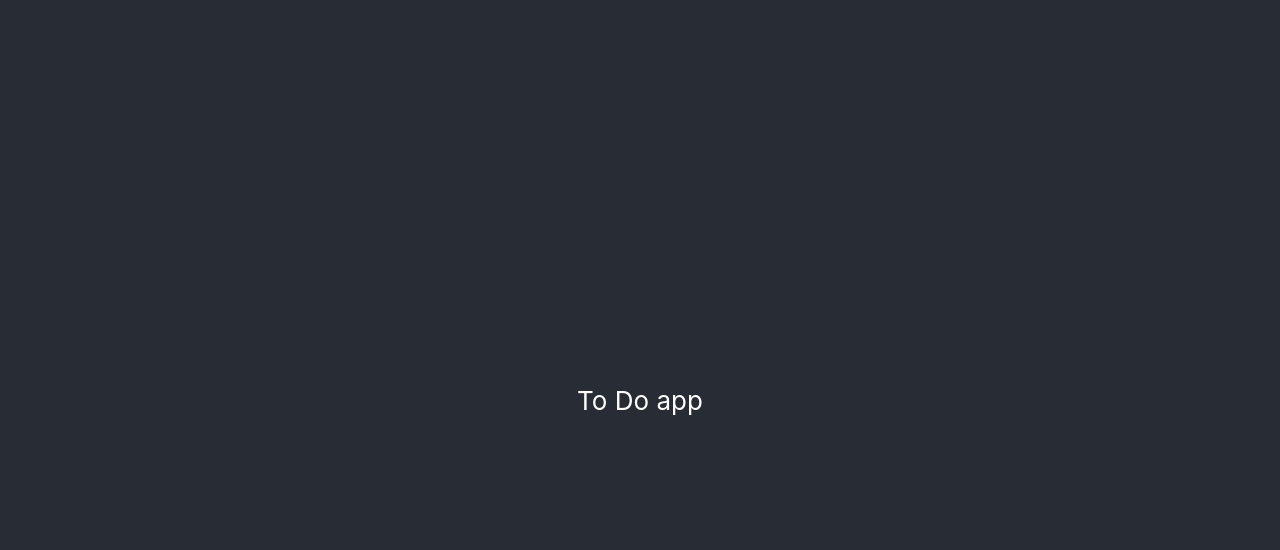
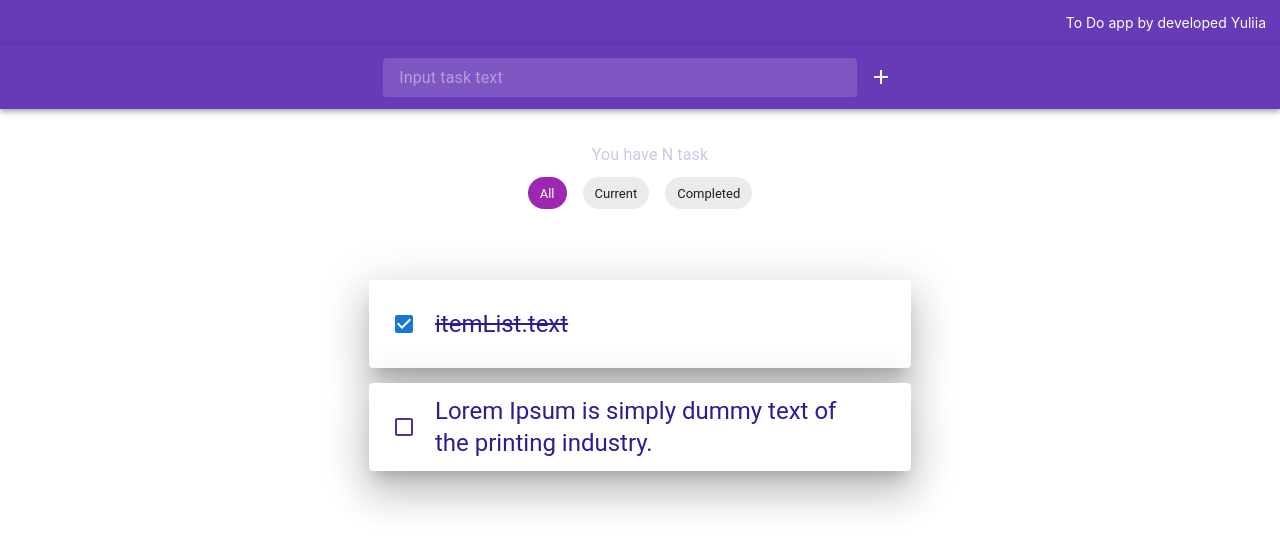
Before and after one commit to YuliaCoolinich/to-do-app, a React (Create React App) app: page / in a window 1280 px wide. Shown: the top 550 px of the page. Built offline with nearby package versions, Linux system fonts and the light colour scheme.

Commit message:
Add Todo container on App page

```diff
--- a/src/App.css
+++ b/src/App.css
@@ -3,12 +3,12 @@
 }
 
 .App-header {
-  background-color: #282c34;
-  min-height: 100vh;
+  background-color: #673ab7;
   display: flex;
   flex-direction: column;
-  align-items: center;
+  align-items: end;
+  padding-right: 1em;
   justify-content: center;
-  font-size: calc(10px + 2vmin);
+  font-size: calc(10px + 0.5vmin);
   color: white;
 }
--- a/src/App.js
+++ b/src/App.js
@@ -1,13 +1,17 @@
 import './App.css'
+import TodoContainer from './components/TodoContainer'
 
 function App() {
   return (
     <div className="App">
       <header className="App-header">
         <p>
-          To Do app
+          To Do app by developed Yuliia
         </p>
       </header>
+      <main>
+        <TodoContainer />
+      </main>
     </div>
   )
 }
--- /dev/null
+++ b/src/components/TodoContainer/index.js
@@ -0,0 +1,15 @@
+import InputTaskPanel from '../InputTaskPanel'
+import SortingPanel from '../SortingPanel'
+import TasksList from '../TasksList'
+
+const TodoContainer = () => {
+  return (
+   <>
+     <InputTaskPanel />
+     <SortingPanel />
+     <TasksList />
+   </>
+  )
+}
+
+export default TodoContainer
```
Also changed, not shown: .eslintrc.json.
